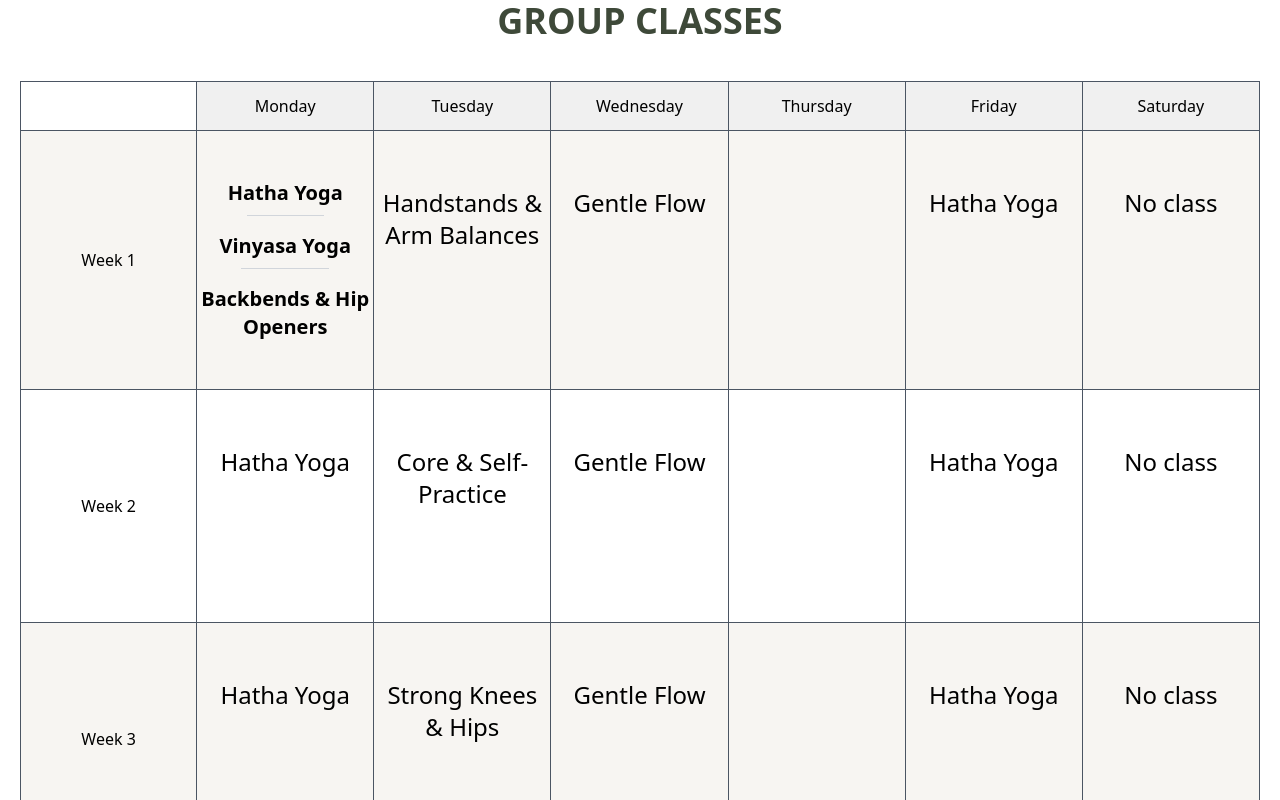
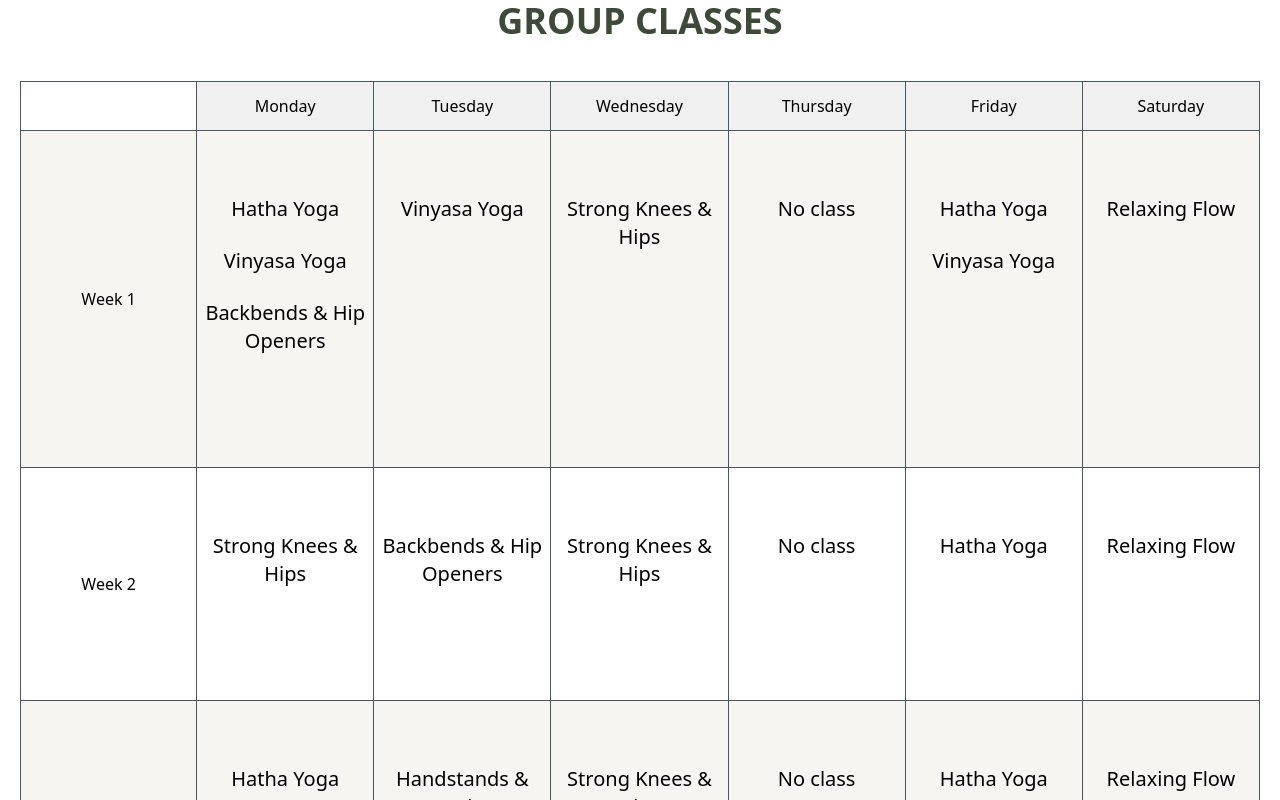
Before and after one commit to Anubhav710/project-yoga-website, a Next.js app: page /classes in a window 1280 px wide. Shown: the part 1240-2040 px from the top of the page. Built offline with nearby package versions, Linux system fonts and the light colour scheme.

Commit message:
updated website

```diff
--- a/src/app/classes/components/TimeTable.tsx
+++ b/src/app/classes/components/TimeTable.tsx
@@ -91,14 +91,16 @@ const classData = {
   ],
 };
 
-// Update schedule: each cell is now an array of class indices (or empty array)
-const schedule: Record<WeekDay, number[][]> = {
-  Monday: [[0, 1, 2], [0], [0], [0]], // Week 1: 3 classes, others: 1 class
-  Tuesday: [[3], [4], [5], [6]],
-  Wednesday: [[7], [7], [7], [7]],
-  Thursday: [[], [], [], []], // No class
-  Friday: [[0], [0], [0], [0]],
-  Saturday: [[8], [8], [8], [8]],
+// Define the schedule for which classes appear on which days and weeks
+// Use the index of classData.classes, or null for empty
+// Now supports arrays of class indices for multiple classes in a single cell
+const schedule: Record<WeekDay, (number | number[] | null)[]> = {
+  Monday: [[0, 1, 2], 5, 0, 0],
+  Tuesday: [1, 2, [3, 4], 4], // Multiple classes on Tuesday Week 3
+  Wednesday: [5, 5, 5, 5],
+  Thursday: [7, 7, 7, 7],
+  Friday: [[0, 1], 0, 0, 0], // Multiple classes on Friday Week 1
+  Saturday: [6, 6, 6, 6],
 };
 
 const TimeTable = () => {
@@ -132,11 +134,42 @@ const TimeTable = () => {
   // Visible days based on screen size
   const visibleDays = isMobile ? [weekDays[currentDayIndex]] : weekDays;
 
-  // Update getClassForSlot to return an array of classInfo objects
+  // Function to get class info for a specific day and time slot
   const getClassForSlot = (day: WeekDay, timeSlotIndex: number) => {
-    const classIndices = schedule[day][timeSlotIndex];
-    if (!classIndices || classIndices.length === 0) return [];
-    return classIndices.map((idx) => classData.classes[idx]);
+    const classEntry = schedule[day][timeSlotIndex];
+
+    // If it's an array of class indices, return an array of class info
+    if (Array.isArray(classEntry)) {
+      return classEntry.map((index) =>
+        index === 7
+          ? {
+              name: "No class",
+              instructor: "",
+              level: "",
+              type: "",
+              time: "",
+              slots: "",
+            }
+          : classData.classes[index]
+      );
+    }
+
+    // If it's a single class index
+    const classIndex = classEntry as number | null;
+    return classIndex !== null && classIndex !== 7
+      ? [classData.classes[classIndex]]
+      : classIndex === 7
+      ? [
+          {
+            name: "No class",
+            instructor: "",
+            level: "",
+            type: "",
+            time: "",
+            slots: "",
+          },
+        ]
+      : null;
   };
 
   return (
@@ -242,15 +275,10 @@ const TimeTable = () => {
             {isMobile
               ? (() => {
                   const day = weekDays[currentDayIndex];
-                  const classInfos = getClassForSlot(day, timeSlotIndex);
-                  return classInfos.length > 1 ? (
-                    <MultiClassCard
-                      classInfos={classInfos}
-                      isAlternate={timeSlotIndex % 2 === 0}
-                    />
-                  ) : classInfos.length === 1 ? (
-                    <Card
-                      classInfo={classInfos[0]}
+                  const classInfoArray = getClassForSlot(day, timeSlotIndex);
+                  return classInfoArray ? (
+                    <MultipleClassCard
+                      classInfoArray={classInfoArray}
                       isAlternate={timeSlotIndex % 2 === 0}
                     />
                   ) : (
@@ -258,15 +286,11 @@ const TimeTable = () => {
                   );
                 })()
               : weekDays.map((day, dayIndex) => {
-                  const classInfos = getClassForSlot(day, timeSlotIndex);
-                  return classInfos.length > 1 ? (
-                    <MultiClassCard
-                      classInfos={classInfos}
-                      isAlternate={timeSlotIndex % 2 === 0}
-                    />
-                  ) : classInfos.length === 1 ? (
-                    <Card
-                      classInfo={classInfos[0]}
+                  const classInfoArray = getClassForSlot(day, timeSlotIndex);
+                  return classInfoArray ? (
+                    <MultipleClassCard
+                      key={dayIndex}
+                      classInfoArray={classInfoArray}
                       isAlternate={timeSlotIndex % 2 === 0}
                     />
                   ) : (
@@ -331,6 +355,60 @@ export const Card: React.FC<CardProps> = ({ classInfo, isAlternate }) => {
   );
 };
 
+// Component for multiple classes in a single cell
+interface MultipleClassCardProps {
+  classInfoArray: {
+    name: string;
+    instructor: string;
+    level: string;
+    type: string;
+    time: string;
+    slots: string;
+  }[];
+  isAlternate?: boolean;
+}
+
+export const MultipleClassCard: React.FC<MultipleClassCardProps> = ({
+  classInfoArray,
+  isAlternate,
+}) => {
+  return (
+    <div
+      className={`space-y-2 justify-between flex flex-col gap-2 cursor-pointer items-center border-r border-b border-gray-600 relative group hover:bg-[#E2E8E0] duration-500 transition-all ${
+        isAlternate ? "bg-[#F7F5F2]" : ""
+      }`}
+    >
+      <div className="bg-dark-green w-full flex flex-col items-center py-2 absolute -top-4 text-white font-thin opacity-0 group-hover:opacity-100 duration-500 transition-all z-10">
+        <h1 className="text-sm md:text-base font-semibold">
+          {classInfoArray[0].level}
+        </h1>
+        <span className="text-xs md:text-sm">{classInfoArray[0].time}</span>
+        <div className="bg-dark-green h-4 w-4 rotate-45 absolute -bottom-2"></div>
+      </div>
+
+      <div className="py-4 md:py-14 px-0.5 w-full">
+        {classInfoArray.map((classInfo, index) => (
+          <div key={index} className={`${index > 0 ? "mt-3 pt-3" : ""}`}>
+            <h1 className="text-lg md:text-xl text-center">{classInfo.name}</h1>
+            <p className="text-sm md:text-base text-center">
+              {classInfo.instructor}
+            </p>
+            {classInfo.slots && (
+              <p className="text-xs md:text-sm text-center">
+                {classInfo.slots} Slots available
+              </p>
+            )}
+          </div>
+        ))}
+      </div>
+
+      <div className="bg-dark-green w-full flex justify-center py-2 text-white font-thin scale-y-0 origin-bottom group-hover:scale-y-100 duration-200 transition-all">
+        <h1 className="text-sm md:text-base">Book Now</h1>
+      </div>
+    </div>
+  );
+};
+
 // Component for empty slots
 interface EmptyCardProps {
   isAlternate?: boolean;
@@ -347,41 +425,3 @@ export const EmptyCard: React.FC<EmptyCardProps> = ({ isAlternate }) => {
     </div>
   );
 };
-
-// Add a MultiClassCard component to handle multiple classes in a single cell
-interface MultiClassCardProps {
-  classInfos: CardProps["classInfo"][];
-  isAlternate?: boolean;
-}
-
-const MultiClassCard: React.FC<MultiClassCardProps> = ({
-  classInfos,
-  isAlternate,
-}) => (
-  <div
-    className={`border-r border-b border-gray-600 py-8 md:py-12 flex flex-col items-center justify-center whitespace-pre-line ${
-      isAlternate ? "bg-[#F7F5F2]" : ""
-    } group relative`}
-  >
-    {/* Hover overlay for all names */}
-    <div className="bg-dark-green w-full flex flex-col items-center py-2 absolute -top-4 text-white font-thin opacity-0 group-hover:opacity-100 duration-500 transition-all z-10">
-      {classInfos.map((info, idx) => (
-        <h1 key={idx} className="text-sm md:text-base font-semibold">
-          {info.name}
-        </h1>
-      ))}
-      <div className="bg-dark-green h-4 w-4 rotate-45 absolute -bottom-2"></div>
-    </div>
-    {/* Show only names in the cell */}
-    {classInfos.map((info, idx) => (
-      <div key={idx} className="mb-2 last:mb-0 text-center">
-        <span className="block font-semibold text-lg md:text-xl">
-          {info.name}
-        </span>
-        {idx !== classInfos.length - 1 && (
-          <hr className="my-2 border-t border-gray-300 w-2/3 mx-auto" />
-        )}
-      </div>
-    ))}
-  </div>
-);
```
